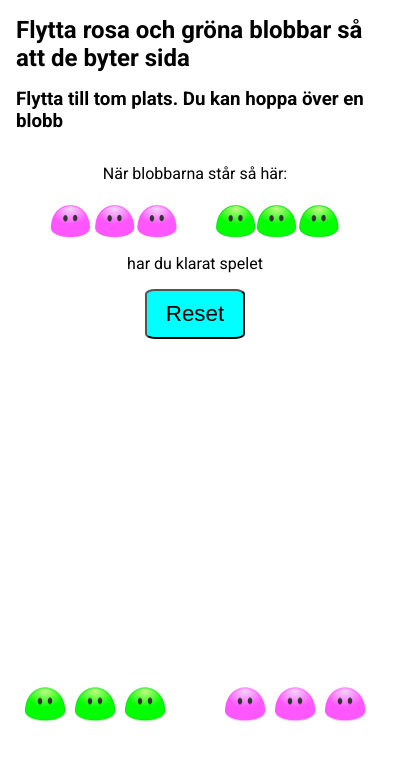
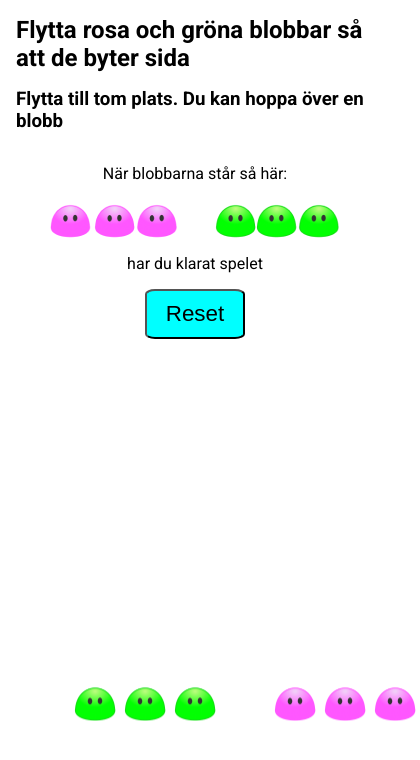
Before and after one commit to lillian-se/BlobGame, a plain HTML site: page index.html in a window 390 px wide. Shown: the whole page, 420 px wide, since content can reach past the window. Drawn offline with Linux system fonts and the light colour scheme.

Commit message:
Update style.css

```diff
--- a/style.css
+++ b/style.css
@@ -99,7 +99,7 @@ button{
 }
 @media (max-width:500px){
   .container{
-    transform: scale(0.5);
+    transform: scale(0.5) translateX(100px);
   }
 
 }
```
